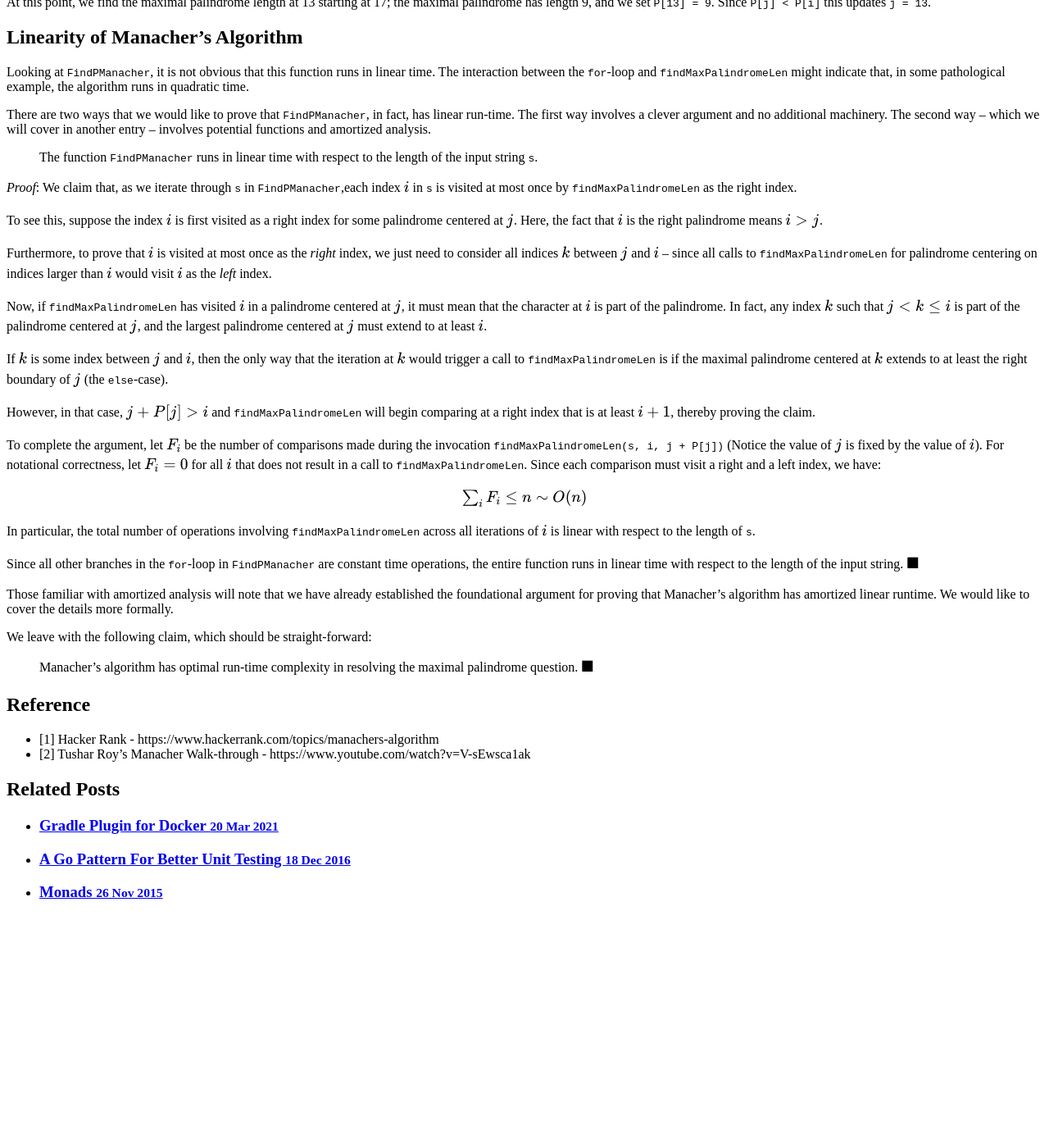
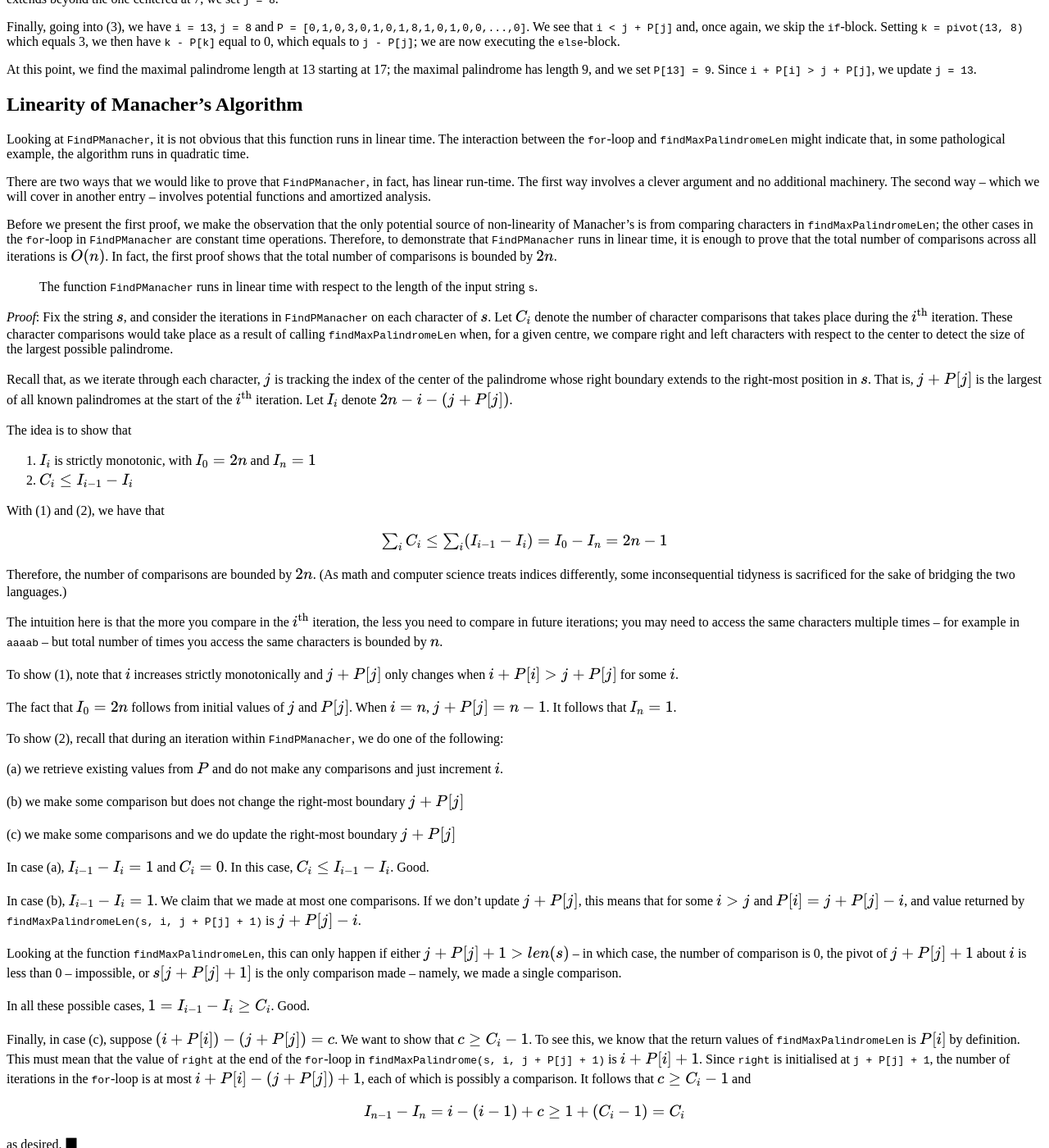
Before and after one commit to ichinco/math_notes, a Jekyll site: the page built from _posts/2020-03-10-string-algo-manachers.md, in a window 1280 px wide and 1400 px high, scrolled down 4620 px. Shown: the whole window at 82% size. Built offline with Jekyll 4.4.1, drawn with Linux system fonts in a browser that asks for light colours; nearby versions of some CDN libraries; before the commit the page ends 5738 px from its top, so only the background shows below that; some of the changed text lies outside the part shown.

Commit message:
fixes and completes the proof of manachers

````diff
--- a/_posts/2020-03-10-string-algo-manachers.md
+++ b/_posts/2020-03-10-string-algo-manachers.md
@@ -28,7 +28,10 @@ string problems have I oversimplified in my mind?
 Well in a series of blog entries, I want to discuss a few truly astounding
 "linear" results that I learned from some of the great cybertutors
 (references below), starting with the one that has the narrowest focus:
-Manacher's Algorithm.
+Manacher's Algorithm. In fact, I have never seen a complete exposition
+of Manacher's algorithm presented together with proof of its optimality.
+I thought I'd be the documentarian of this clever algorithm; I find that
+it's an effort well-spent.
 
 In future parts, I would like to discuss Knuth-Morris-Pratt (Part 2),
 Aho-Corasick (Part 3), Compact Tries (Part 4) and Suffix
@@ -271,8 +274,11 @@ Given a non-nil string `s`
      `k - P[k] < j - r` then set `P[i] = i + P[j] - j`. If
      `k - P[k] > j - r` then set `P[i] = P[k]`. Otherwise, find the
      largest palindrome centered at `i` starting at position `k + r`.
-     Suppose its radius is `maxLen` then set `P[i] = maxLen`. Update
-     `j` and `r` if `maxLen` is larger than `P[j]`
+     Suppose its radius is `maxLen` then set `P[i] = maxLen`.
+
+     Update `j` and `r` if the palindrome centered at `i` extends beyond
+     the palindrome centered at `j` -- because the former offers us more
+     symmetry data than the latter.
 
 3. Return the array `P`
 
@@ -326,7 +332,9 @@ func FindPManacher(s string) []int {
             maxLen := findMaxPalindromeLen(s, i, j + P[j] + 1)
             P[i] = maxLen
 
-            if P[i] > P[j] {
+	    // if the palindrome centered at i extends beyond
+	    // the boundary of that centered at j, then update j
+            if i + P[i] > j + P[j] {
                 j = i
             }
         }
@@ -334,7 +342,7 @@ func FindPManacher(s string) []int {
 }
 ```
 
-## Example
+## Walk-through of an Example
 
 Let us run through the code for an example string `"dadccdadccd"`. Recall
 that the string we will be operating on is actually augmented with
@@ -363,7 +371,8 @@ we see that `k - P[k]` equals 6, which equals `j - P[j]`.
 At this point, we start to find the maximal palindrome length
 at `i` starting at position `9`. In this case, the length of
 the maximal palindrome is 8. We set `P[8] = 8` and, since this
-is larger than `P[7]`, we set `j = 8`.
+new palindrome extends beyond the one centered at 7, we set
+`j = 8`.
 
 Finally, going into (3), we have `i = 13`, `j = 8` and
 `P = [0,1,0,3,0,1,0,1,8,1,0,1,0,0,...,0]`. We see that `i < j + P[j]`
@@ -373,7 +382,7 @@ we are now executing the `else`-block.
 
 At this point, we find the maximal palindrome length at 13 starting at
 17; the maximal palindrome has length 9, and we set `P[13] = 9`. Since
-`P[j] < P[i]` this updates `j = 13`.
+`i + P[i] > j + P[j]`, we update `j = 13`.
 
 ## Linearity of Manacher's Algorithm
 
@@ -387,69 +396,127 @@ has linear run-time. The first way involves a clever argument and no additional
 machinery. The second way -- which we will cover in another entry -- involves
 potential functions and amortized analysis.
 
+Before we present the first proof, we make the observation that the
+only potential source of non-linearity of Manacher's is from comparing
+characters in `findMaxPalindromeLen`; the other cases in the `for`-loop
+in `FindPManacher` are constant time operations. Therefore, to demonstrate
+that `FindPManacher` runs in linear time, it is enough to prove that
+the total number of comparisons across all iterations is {{im}}O(n){{mi}}.
+In fact, the first proof shows that the total number of comparisons is
+bounded by {{im}}2n{{mi}}.
+
 > The function `FindPManacher` runs in linear time with respect to
 the length of the input string `s`.
 
-*Proof*: We claim that, as we iterate through `s` in `FindPManacher`,each
-index {{im}}i{{mi}} in `s` is visited at most once by `findMaxPalindromeLen`
-as the right index.
+*Proof*: Fix the string {{im}}s{{mi}}, and consider the iterations
+in `FindPManacher` on each character of {{im}}s{{mi}}. Let {{im}}C_i{{mi}}
+denote the number of character comparisons that takes place during the
+{{im}}i^{\mathrm{th}}{{mi}} iteration. These character comparisons would
+take place as a result of calling `findMaxPalindromeLen` when, for a given
+centre, we compare right and left characters with respect to the center
+to detect the size of the largest possible palindrome.
 
-To see this, suppose the index {{im}}i{{mi}} is first visited as a right index for
-some palindrome centered at {{im}}j{{mi}}. Here, the fact that {{im}}i{{mi}} is the
-right palindrome means {{im}}i > j{{mi}}.
+Recall that, as we iterate through each character, {{im}}j{{mi}} is tracking
+the index of the center of the palindrome whose right boundary extends to
+the right-most position in {{im}}s{{mi}}. That is, {{im}}j + P[j]{{mi}} is
+the largest of all known palindromes at the start of the
+{{im}}i^{\mathrm{th}}{{mi}} iteration. Let {{im}}I_i{{mi}} denote
+{{im}}2n - i - (j + P[j]){{mi}}.
 
-Furthermore, to prove that
-{{im}}i{{mi}} is visited at most once as the _right_ index, we just need
-to consider all indices {{im}}k{{mi}} between {{im}}j{{mi}} and {{im}}i{{mi}} --
-since all calls to `findMaxPalindromeLen` for palindrome centering on indices
-larger than {{im}}i{{mi}} would visit {{im}}i{{mi}} as the _left_ index.
+The idea is to show that
 
-Now, if `findMaxPalindromeLen` has visited {{im}}i{{mi}} in a palindrome centered
-at {{im}}j{{mi}}, it must mean that the character at {{im}}i{{mi}} is part of the
-palindrome. In fact, any index {{im}}k{{mi}} such that {{im}}j < k \leq i{{mi}}
-is part of the palindrome centered at {{im}}j{{mi}}, and the largest
-palindrome centered at {{im}}j{{mi}} must extend to at least {{im}}i{{mi}}.
+1. {{im}}I_i{{mi}} is strictly monotonic, with {{im}}I_0 = 2n{{mi}} and
+   {{im}}I_n = 1{{mi}}
+2. {{im}}C_i \leq I_{i - 1} - I_i{{mi}}
 
-If {{im}}k{{mi}} is some index between {{im}}j{{mi}} and {{im}}i{{mi}},
-then the only way that the iteration at {{im}}k{{mi}} would trigger a
-call to `findMaxPalindromeLen` is if the maximal palindrome centered at
-{{im}}k{{mi}} extends to at least the right boundary of {{im}}j{{mi}} (the
-`else`-case).
+With (1) and (2), we have that
+{{dm}}\sum_i C_i \leq \sum_i (I_{i - 1} - I_{i}) = I_0 - I_n = 2n - 1{{md}}
+Therefore, the number of comparisons are bounded by {{im}}2n{{mi}}. (As math
+and computer science treats indices differently, some inconsequential tidyness
+is sacrificed for the sake of bridging the two languages.)
 
-However, in that case, {{im}}j + P[j] > i{{mi}} and `findMaxPalindromeLen`
-will begin comparing at a right index that is at least {{im}}i + 1{{mi}},
-thereby proving the claim.
+The intuition here is that the more you compare in
+the {{im}}i^{\mathrm{th}}{{mi}} iteration, the less you need to compare in
+future iterations; you may need to access the same characters multiple times
+-- for example in `aaaab` -- but total number of times you access
+the same characters is bounded by {{im}}n{{mi}}.
 
-To complete the argument, let
-{{im}}F_i{{mi}} be the number of comparisons made during the invocation
-`findMaxPalindromeLen(s, i, j + P[j])` (Notice the value of {{im}}j{{mi}} is
-fixed by the value of {{im}}i{{mi}}). For notational correctness, let
-{{im}}F_i = 0{{mi}} for all {{im}}i{{mi}} that does not result in a call to
-`findMaxPalindromeLen`. Since each comparison must visit a right and a left
-index, we have:
+To show (1), note that {{im}}i{{mi}} increases strictly monotonically and
+{{im}}j + P[j]{{mi}} only changes when {{im}}i + P[i] > j + P[j]{{mi}}
+for some {{im}}i{{mi}}.
 
-{{dm}}\sum_i F_i \leq n \sim O(n){{md}}
+The fact that {{im}}I_0 = 2n{{mi}} follows from initial values of {{im}}j{{mi}}
+and {{im}}P[j]{{mi}}. When {{im}}i = n{{mi}}, {{im}}j + P[j] = n - 1{{mi}}. It
+follows that {{im}}I_{n} = 1{{mi}}.
 
-In particular, the total number of operations involving `findMaxPalindromeLen`
-across all iterations of {{im}}i{{mi}} is linear with respect to the length
-of `s`.
+To show (2), recall that during an iteration within `FindPManacher`, we do one
+of the following:
 
-Since all other branches in the `for`-loop in `FindPManacher` are constant time
-operations, the entire function runs in linear time with respect to the length
-of the input string.
+(a) we retrieve existing values from {{im}}P{{mi}} and do not make any
+  comparisons and just increment {{im}}i{{mi}}.
+
+(b) we make some comparison but does not change the right-most boundary
+  {{im}}j + P[j]{{mi}}
+
+(c) we make some comparisons and we do update the right-most boundary
+  {{im}}j + P[j]{{mi}}
+
+In case (a), {{im}}I_{i - 1} - I_i = 1{{mi}} and {{im}}C_i = 0{{mi}}. In
+this case, {{im}}C_i \leq I_{i - 1} - I_i{{mi}}. Good.
+
+In case (b), {{im}}I_{i - 1} - I_i = 1{{mi}}. We claim that we made
+at most one comparisons. If we don't update {{im}}j + P[j]{{mi}}, this
+means that for some {{im}}i > j{{mi}} and {{im}}P[i] = j + P[j] - i{{mi}},
+and value returned by `findMaxPalindromeLen(s, i, j + P[j] + 1)` is
+{{im}}j + P[j] - i{{mi}}.
+
+Looking at the function `findMaxPalindromeLen`, this can only happen if either
+{{im}}j + P[j] + 1 > len(s){{mi}} -- in which case, the number of comparison
+is 0, the pivot of {{im}}j + P[j] + 1{{mi}} about {{im}}i{{mi}} is less than 0
+-- impossible, or {{im}}s[j + P[j] + 1]{{mi}} is the only comparison made --
+namely, we made a single comparison.
+
+In all these possible cases, {{im}}1 = I_{i - 1} - I_i \geq C_i{{mi}}. Good.
+
+Finally, in case (c), suppose {{im}}(i + P[i]) - (j + P[j]) = c{{mi}}. We want
+to show that {{im}}c \geq C_i - 1{{mi}}. To see this, we know that the return values
+of `findMaxPalindromeLen` is {{im}}P[i]{{mi}} by definition. This must mean that the
+value of `right` at the end of the `for`-loop in
+`findMaxPalindrome(s, i, j + P[j] + 1)` is {{im}}i + P[i] + 1{{mi}}. Since `right`
+is initialised at `j + P[j] + 1`, the number of iterations in the `for`-loop is
+at most {{im}}i + P[i] - (j + P[j]) + 1{{mi}}, each of which is possibly a
+comparison. It follows that {{im}}c \geq C_i - 1{{mi}} and
+{{dm}}I_{n - 1} - I_n = i - (i - 1) + c \geq 1 + (C_i - 1) = C_i{{md}}
+as desired.
 {{im}}\blacksquare{{mi}}
 
-Those familiar with amortized analysis will note that we have already
-established the foundational argument for proving that Manacher's algorithm
-has amortized linear runtime. We would like to cover the details more
-formally.
+Readers familiar with potential functions in amortized analysis will note
+that we actually defined a potential function {{im}}\Phi(i) = C_i{{mi}}
+and worked around the mechanics of analysing using potential functions.
+However, we are satisfied with how little machinery we needed to present
+to prove the linearity of Manacher's algorithm that we thought it is a
+treat to include it without another few pages of the theory behind
+amortization analysis.
 
-We leave with the following claim, which should be straight-forward:
+Before we end this section, let us note that, since it is not possible to
+find palindromes without at least scanning the string from beginning to
+end, the following is clear:
 
 > Manacher's algorithm has optimal run-time complexity in resolving the maximal
 palindrome question. {{im}}\blacksquare{{mi}}
+
+## Acknowledgement
+
+I want to thank the many Youtubers and authors who contributed to my
+understanding of this algorith, all of whom are represented in the
+references.
+
+The proof of linearity is my own. However, I apologise profusely
+that ideas often overlap in shape and presentation, especially if they
+are very wrong or very right.
 
 ## Reference
 
 - [1] Hacker Rank - https://www.hackerrank.com/topics/manachers-algorithm
 - [2] Tushar Roy's Manacher Walk-through - https://www.youtube.com/watch?v=V-sEwsca1ak
+- [3] MIT OCW - 6.046 Lecture 5 - Amortization: Amortized Analysis - https://www.youtube.com/watch?v=3MpzavN3Mco
````
